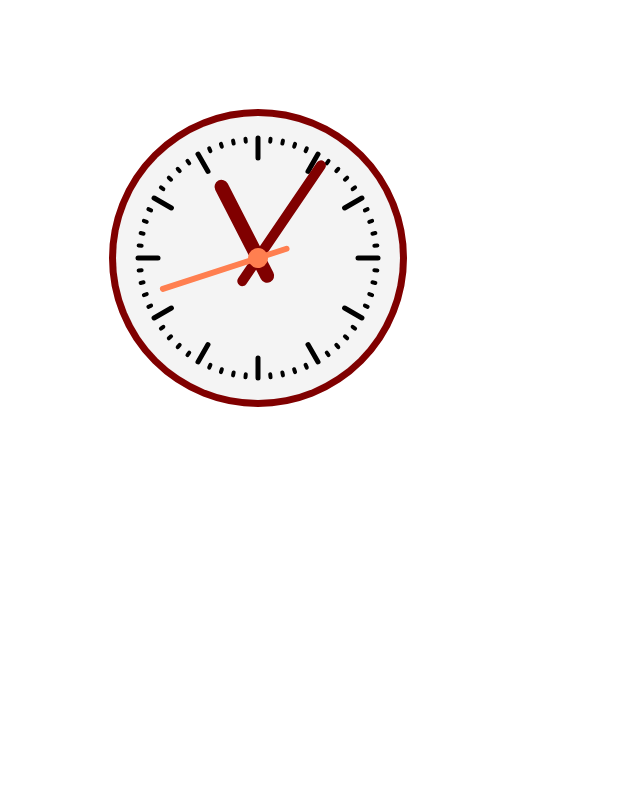
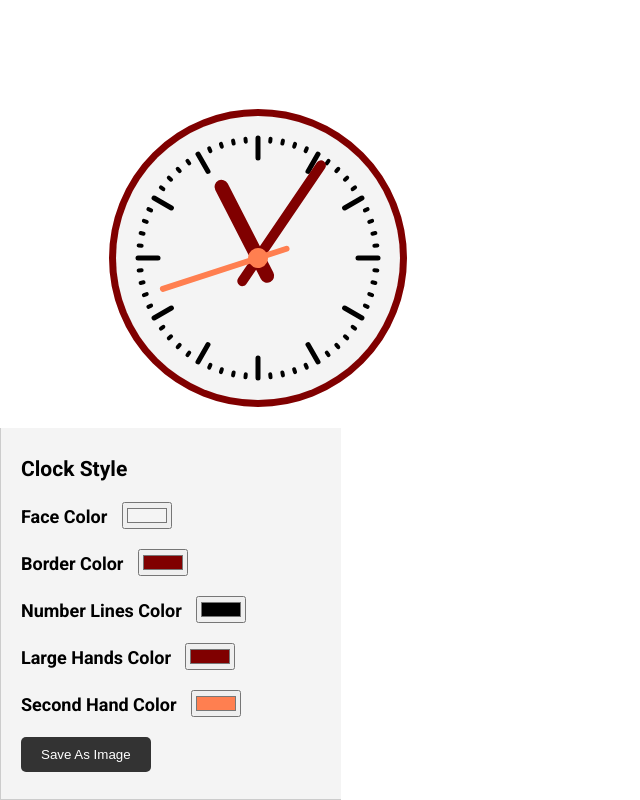
Before and after one commit to Web-Kute/clock, a website: page index.html in a window 1280 px wide. Shown: the whole page, without its empty margins (0-640 px from the left). Drawn offline with Linux system fonts and the light colour scheme.

Commit message:
add color's button

```diff
--- a/index.html
+++ b/index.html
@@ -12,6 +12,34 @@
 </head>
 
 <body>
+    <div class="card">
+      <h3>Clock Style</h3>
+      <form>
+        <div class="form-input">
+          <label for="face-color">Face Color</label>
+          <input type="color" value="#f4f4f4" id="face-color" />
+        </div>
+        <div class="form-input">
+          <label for="border-color">Border Color</label>
+          <input type="color" value="#800000" id="border-color" />
+        </div>
+        <div class="form-input">
+          <label for="line-color">Number Lines Color</label>
+          <input type="color" value="#000000" id="line-color" />
+        </div>
+        <div class="form-input">
+          <label for="large-hand-color">Large Hands Color</label>
+          <input type="color" value="#800000" id="large-hand-color" />
+        </div>
+        <div class="form-input">
+          <label for="second-hand-color">Second Hand Color</label>
+          <input type="color" value="#FF7F50" id="second-hand-color" />
+        </div>
+        <div class="form-input">
+          <button id="save-btn" type="submit">Save As Image</button>
+        </div>
+      </form>
+    </div>
   <canvas id="canvas" width="500" height="500"></canvas>
 </body>
 
```
